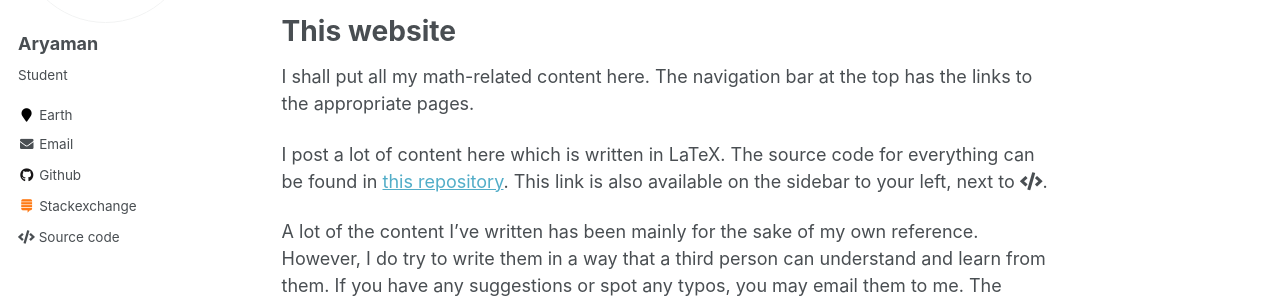
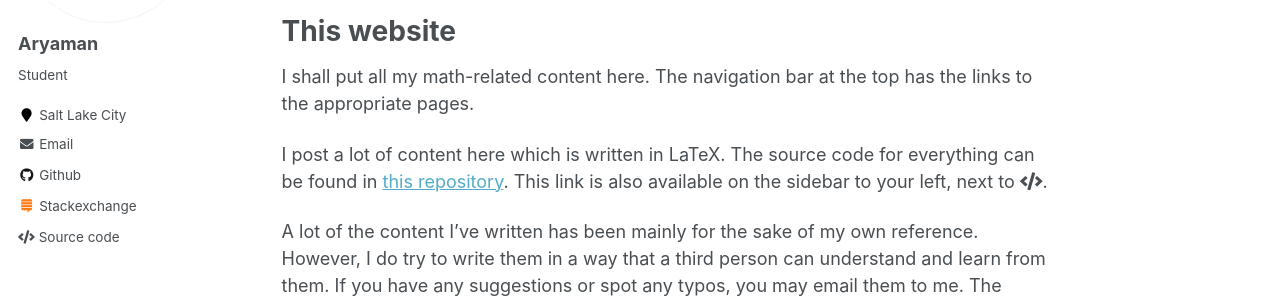
Before and after one commit to aryamanmaithani/math, a Jekyll site: the page built from _pages/about.md, in a window 1280 px wide. Shown: the part 270-569 px from the top of the page. Built offline with Jekyll 4.4.1, drawn with Linux system fonts in a browser that asks for light colours.

Commit message:
updated location

```diff
--- a/_config.yml
+++ b/_config.yml
@@ -84,7 +84,7 @@ author:
   name             : "Aryaman"
   avatar           : "avatar-icon.png"
   bio              : "Student"
-  location         : "Earth"
+  location         : "Salt Lake City"
   employer         :
   pubmed           :
   googlescholar    :
```
